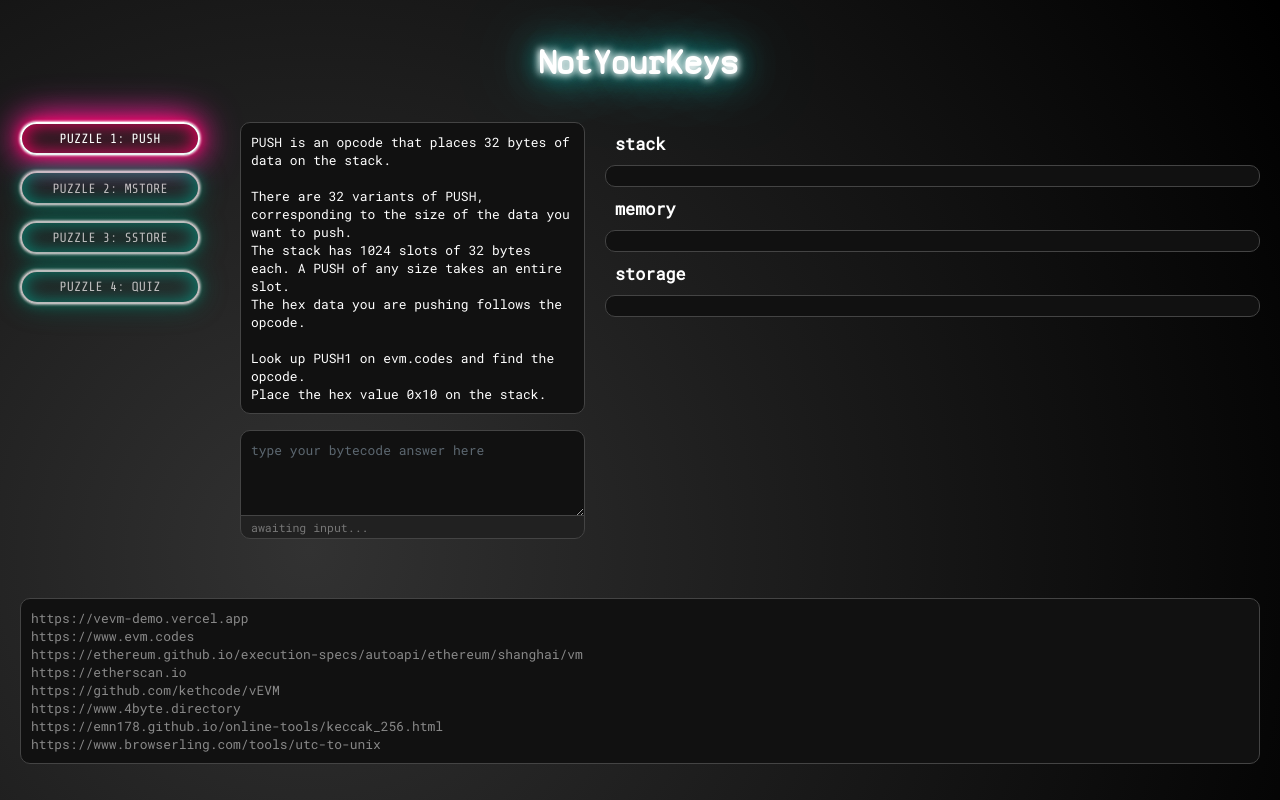
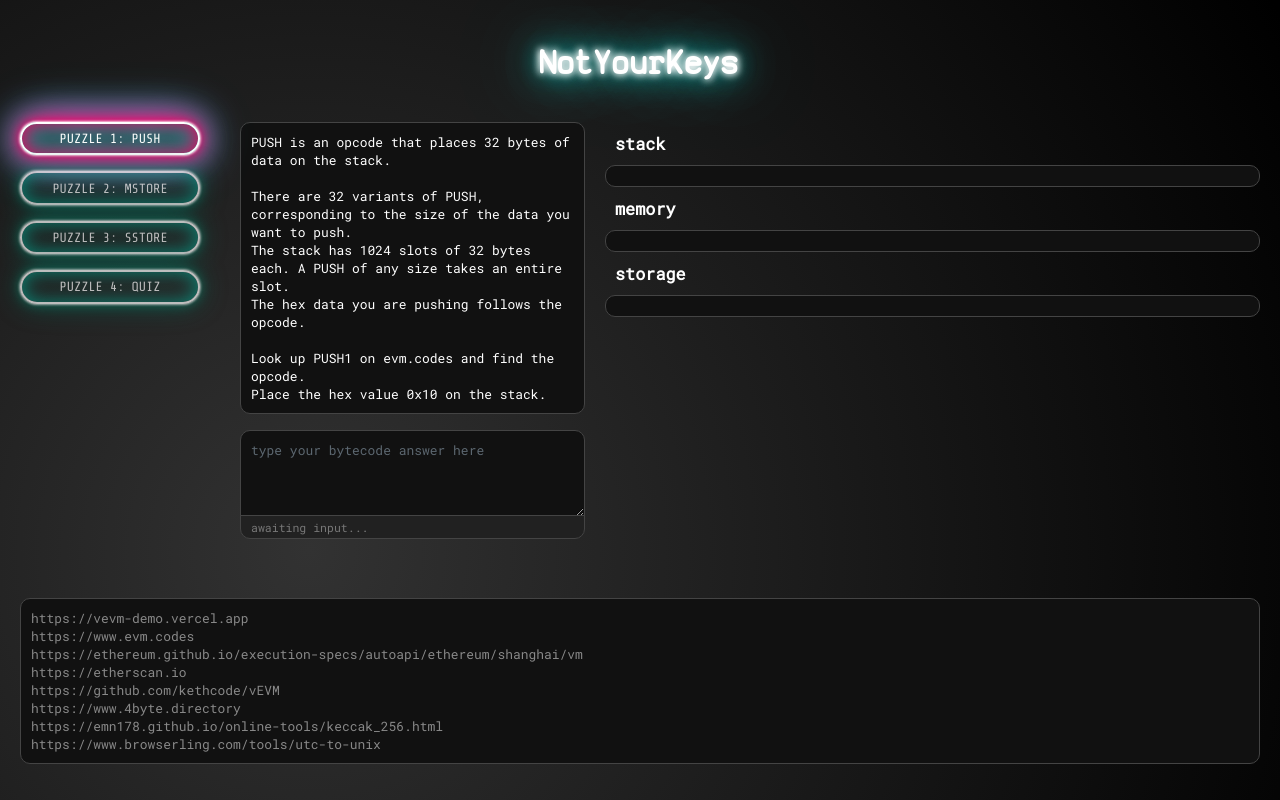
Before and after one commit to kethcode/nyk-w2, a React (Vite) app: page / in a window 1280 px wide. In both pictures the pointer is over the button "PUZZLE 1: PUSH". Built offline with nearby package versions, Linux system fonts and the light colour scheme.

Commit message:
puzzle button flicker

```diff
--- a/src/App.css
+++ b/src/App.css
@@ -341,6 +341,7 @@ h5 {
 }
 
 .button-puzzle-select:hover{
+  animation: flicker 2s forwards;
   opacity: 1;
   box-shadow: 0 0 0.2rem #fff, 0 0 0.2rem #fff, 0 0 2rem #25ffde,
     0 0 0.8rem #33ffcc, inset 0 0 1.3rem #00ffdd;
```
